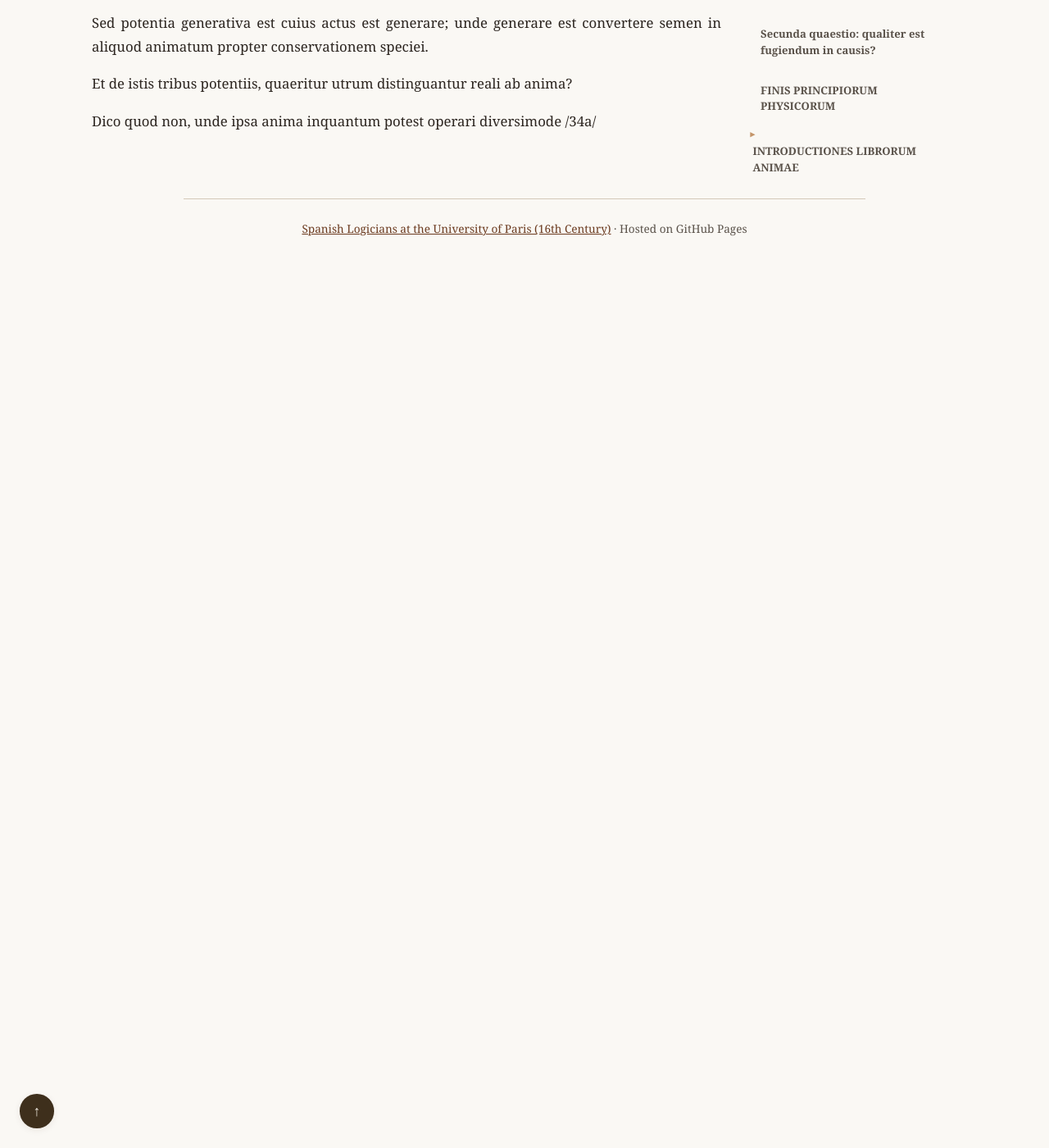
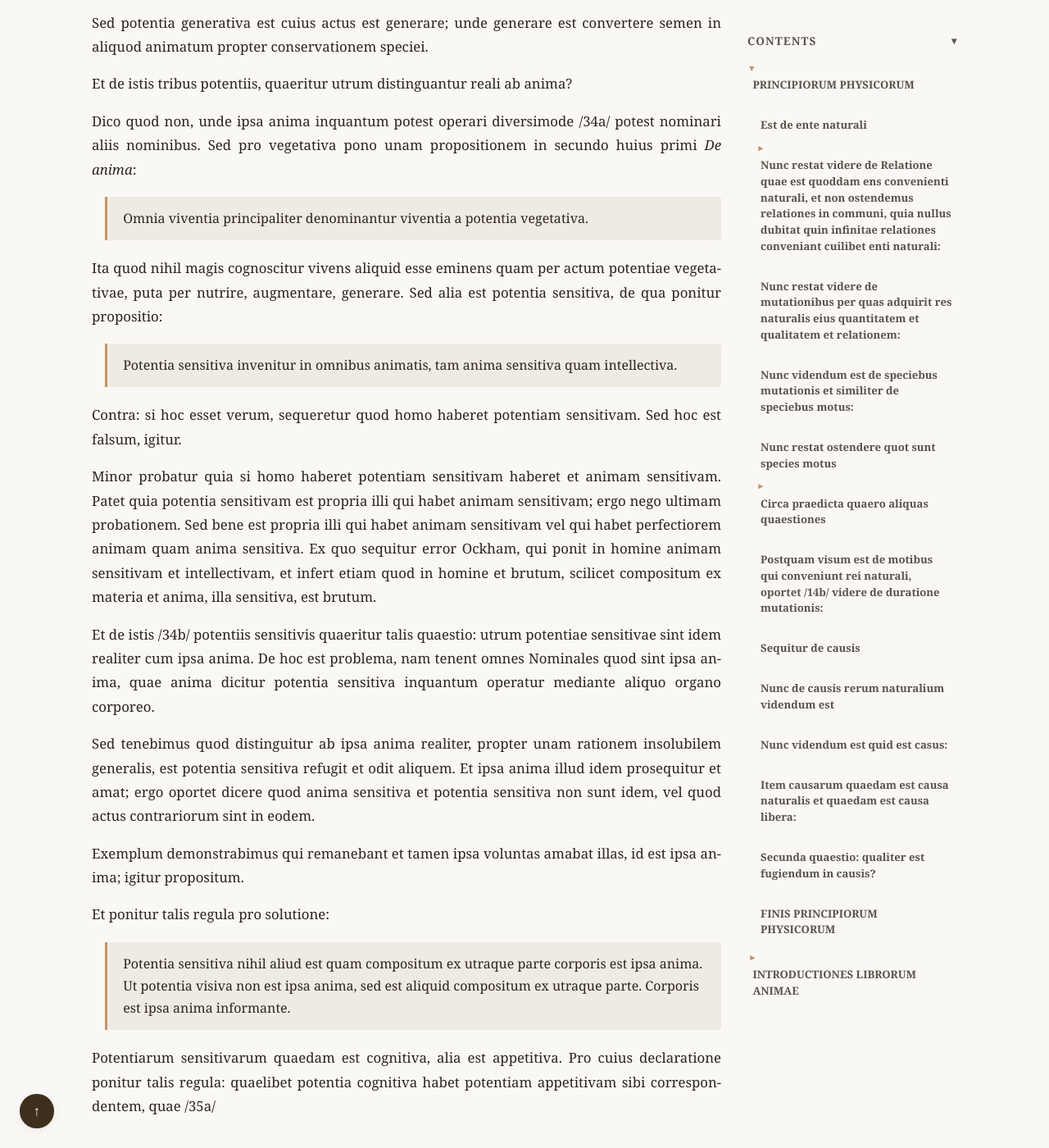
Before and after one commit to JoseBalado/Spanish-Logicians-at-the-University-of-Paris, a Jekyll site: the page built from philosophers/Jeronimo-Pardo/Principiorum-Phisicorum-et-Introductiones-Librorum-Animae.md, in a window 1280 px wide and 1400 px high, scrolled down 39475 px. Shown: the whole window at 82% size. Built offline with Jekyll 4.4.1, drawn with Linux system fonts in a browser that asks for light colours; before the commit the page ends 39790 px from its top, so only the background shows below that.

Commit message:
Pardo. Introductiones Librorum de anima.

```diff
--- a/philosophers/Jeronimo-Pardo/Principiorum-Phisicorum-et-Introductiones-Librorum-Animae.md
+++ b/philosophers/Jeronimo-Pardo/Principiorum-Phisicorum-et-Introductiones-Librorum-Animae.md
@@ -750,7 +750,31 @@
 
 Et de istis tribus potentiis, quaeritur utrum distinguantur reali ab anima?
 
-Dico quod non, unde ipsa anima inquantum potest operari diversimode /34a/
+Dico quod non, unde ipsa anima inquantum potest operari diversimode /34a/ potest nominari aliis nominibus. Sed pro vegetativa pono unam propositionem in secundo huius primi *De anima*:
+
+> Omnia viventia principaliter denominantur viventia a potentia vegetativa.
+
+Ita quod nihil magis cognoscitur vivens aliquid esse eminens quam per actum potentiae vegetativae, puta per nutrire, augmentare, generare. Sed alia est potentia sensitiva, de qua ponitur propositio:
+
+> Potentia sensitiva invenitur in omnibus animatis, tam anima sensitiva quam intellectiva.
+
+Contra: si hoc esset verum, sequeretur quod homo haberet potentiam sensitivam. Sed hoc est falsum, igitur.
+
+Minor probatur quia si homo haberet potentiam sensitivam haberet et animam sensitivam. Patet quia potentia sensitivam est propria illi qui habet animam sensitivam; ergo nego ultimam probationem. Sed bene est propria illi qui habet animam sensitivam vel qui habet perfectiorem animam quam anima sensitiva. Ex quo sequitur error Ockham, qui ponit in homine animam sensitivam et intellectivam, et infert etiam quod in homine et brutum, scilicet compositum ex materia et anima, illa sensitiva, est brutum.
+
+Et de istis /34b/ potentiis sensitivis quaeritur talis quaestio: utrum potentiae sensitivae sint idem realiter cum ipsa anima. De hoc est problema, nam tenent omnes Nominales quod sint ipsa anima, quae anima dicitur potentia sensitiva inquantum operatur mediante aliquo organo corporeo.
+
+Sed tenebimus quod distinguitur ab ipsa anima realiter, propter unam rationem insolubilem generalis, est potentia sensitiva refugit et odit aliquem. Et ipsa anima illud idem prosequitur et amat; ergo oportet dicere quod anima sensitiva et potentia sensitiva non sunt idem, vel quod actus contrariorum sint in eodem.
+
+Exemplum demonstrabimus qui remanebant et tamen ipsa voluntas amabat illas, id est ipsa anima; igitur propositum.
+
+
+Et ponitur talis regula pro solutione:
+
+> Potentia sensitiva nihil aliud est quam compositum ex utraque parte corporis est ipsa anima. Ut potentia visiva non est ipsa anima, sed est aliquid compositum ex utraque parte. Corporis est ipsa anima informante.
+
+Potentiarum sensitivarum quaedam est cognitiva, alia est appetitiva. Pro cuius declaratione ponitur talis regula: quaelibet potentia cognitiva habet potentiam appetitivam sibi correspondentem, quae /35a/
+
 
 <!--
 ## Apparatus Criticus Reference
@@ -769,4 +793,5 @@
 Page 5a: conveniunt quatuor ] del. conveniunt sibi quatuor
 Page 7a: formam quam ] del. formam rem quam
 Page 9a: habet ] emend. hēg
+Page 34b: remanebat ] conj. remebat
 -->
```
Also changed, not shown: 1 other file.
